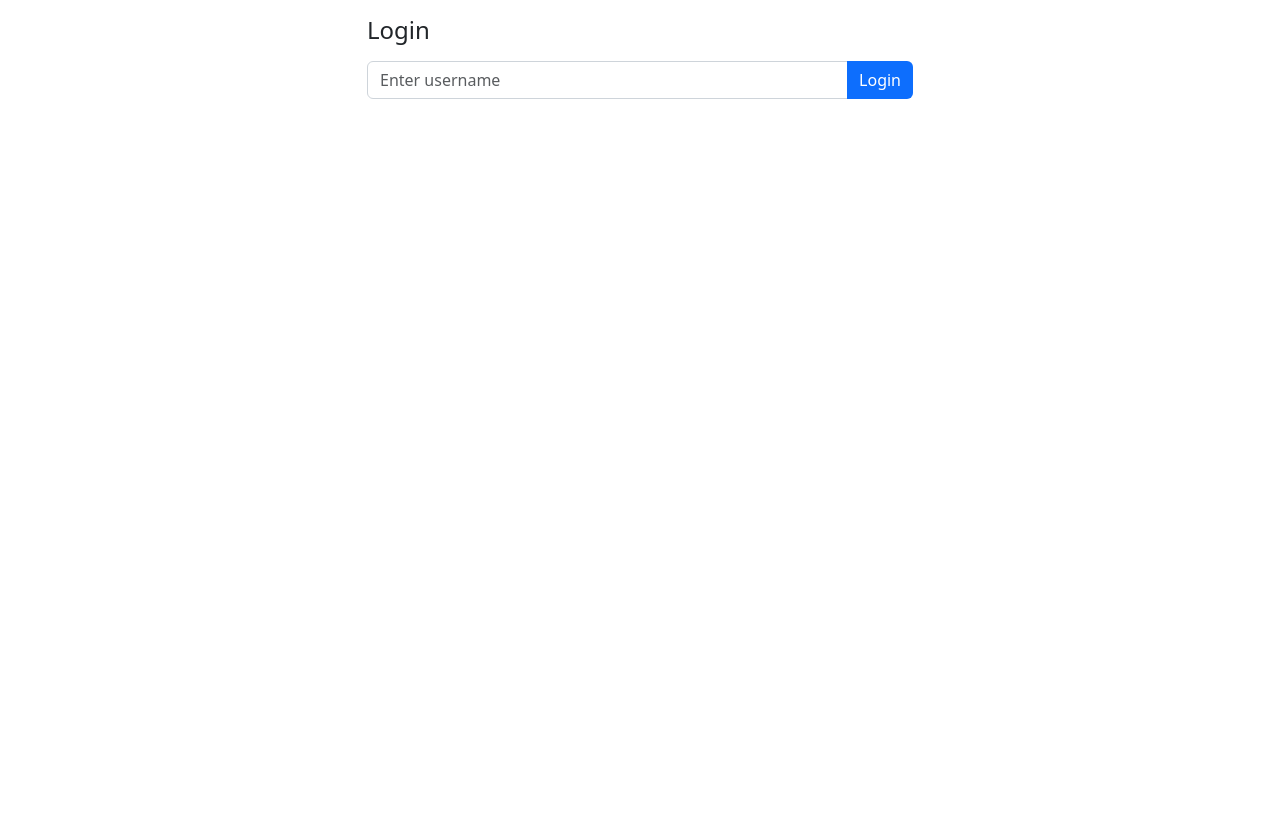
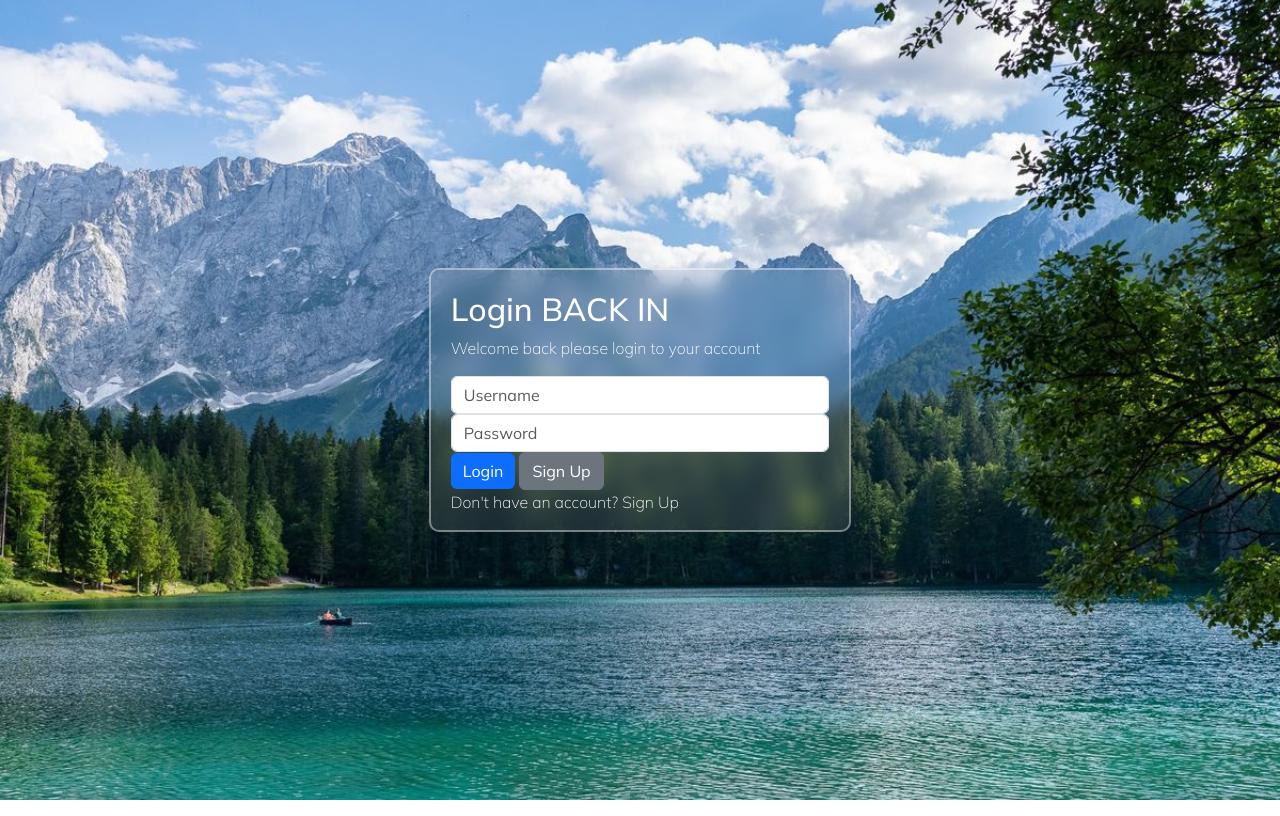
Before and after one commit to ktinoco358/CPTS_360-Chat_System, a website: page index.html in a window 1280 px wide. Drawn offline with nearby package versions, Linux system fonts and the light colour scheme; a web font is replaced by a local one.

Commit message:
Register option created for user

```diff
--- a/index.html
+++ b/index.html
@@ -9,11 +9,35 @@
 
 <!-- Your CSS -->
 <link rel="stylesheet" href="style.css">
+
+<!-- Font -->
+<link rel="preconnect" href="https://fonts.googleapis.com">
+<link rel="preconnect" href="https://fonts.gstatic.com" crossorigin>
+<link href="https://fonts.googleapis.com/css2?family=Mulish:ital,wght@0,200..1000;1,200..1000&family=Smooch+Sans:wght@100..900&display=swap" rel="stylesheet">
+
 </head>
 
 <body>
 
-<div id="loginSection" class="container mt-3">
+<div id="loginPage">
+    <div class="signInInfo">
+        <h2>Login BACK IN</h4>
+        <p>Welcome back please login to your account</p>
+
+        <div class="inputGroup">
+            <input type="text" class="form-control" id="usernameInput" placeholder="Username">
+            <input type="text" class="form-control" id="passwordInput" placeholder="Password">
+            <button class="btn btn-primary" id="loginBtn">Login</button>
+            <button class="btn btn-secondary" onclick="register()">Sign Up</button>
+        </div>
+
+        <div class="NewUserGroup">
+            <p>Don't have an account? Sign Up</p>
+        </div>
+    </div>
+</div>
+
+<!-- <div id="loginSection" class="container mt-3">
   <div class="row justify-content-center">
     <div class="col-6">
       <h4 class="mb-3">Login</h4>
@@ -23,7 +47,7 @@
       </div>
     </div>
   </div>
-</div>
+</div> -->
 
 <div id="chatSection" style="display: none;">
 
@@ -79,6 +103,7 @@
     </div>
 </div>
 </div>
+
 <!-- Your JS -->
 <script src="style.js"></script>
 
--- a/package.json
+++ b/package.json
@@ -7,6 +7,7 @@
     "start": "node server.js"
   },
   "dependencies": {
+    "bcrypt": "^6.0.0",
     "better-sqlite3": "^12.9.0",
     "sqlite3": "^6.0.1",
     "ws": "^8.18.0"
--- a/style.css
+++ b/style.css
@@ -2,6 +2,11 @@
 body {
     height: 100vh;
     overflow: hidden;
+    font-family: "Mulish", sans-serif;
+    font-optical-sizing: auto;
+    font-weight: 200;
+    font-style: normal;
+    color:white;
 }
 
 /* Sidebar */
@@ -15,12 +20,46 @@ body {
     cursor: pointer;
 }
 
+/* Sign In Page */
+#loginPage {
+    background-image: url("assets/img/frontPage-Background5.jpg");
+    background-repeat: no-repeat;
+    background-size: cover;
+    background-position: center;
+    background-attachment: fixed;
+
+    min-height: 100vh;
+    margin: 0;
+    display: flex;
+    justify-content: center;
+    align-items: center;
+}
+
+.signInInfo {
+    /* display: flex; */
+    background: rgba(255, 255, 255, 0.1);
+
+    width: 33vw;
+    height: 33vh;
+    border-radius: 10px;
+    border: 2px solid rgba(255, 255, 255, 0.4);
+    padding: 20px;
+    backdrop-filter: blur(10px);
+
+
+    flex-direction: column;
+    justify-content: center;
+    gap: 10px;
+
+
+}
+
 /* Chat Area */
 .chat-area {
     height: 100vh;
     display: flex;
     flex-direction: column;
-    background-color: #ffffff; /* clean white */
+    background-color: #ffffff;
 }
 
 .messages {
--- a/style.js
+++ b/style.js
@@ -22,7 +22,7 @@ function connectSocket() {
 
       case "login_success":
         currentUser = data.username;
-        document.getElementById("loginSection").style.display = "none";
+        document.getElementById("loginPage").style.display = "none";
         document.getElementById("chatSection").style.display = "block";
         document.getElementById("currentUserDisplay").innerText = "Welcome, " + currentUser;
 
@@ -32,6 +32,10 @@ function connectSocket() {
         socket.send(JSON.stringify({
           type: "global_history"
         }));
+        break;
+
+      case "login_success":
+        alert(data.message);
         break;
 
       case "active_users":
@@ -144,13 +148,29 @@ function connectSocket() {
 
 function login() {
   const username = document.getElementById("usernameInput").value.trim();
+  const password = document.getElementById("passwordInput").value.trim();
 
-  if (username === "") return;
+  if (!username || !password) return;
 
   socket.send(JSON.stringify({
     type: "login",
-    username: username
+    username: username,
+    password: password
   }));
+}
+
+function register() {
+  const username = document.getElementById("usernameInput").value.trim();
+  const password = document.getElementById("passwordInput").value.trim();
+
+  if (!username || !password) return;
+
+  socket.send(JSON.stringify({
+    type: "register",
+    username: username,
+    password: password
+  }));
+
 }
 
 function getUnreadBadge(chatName) {
```
Also changed, not shown: server.js (+72 -2 lines), assets/img/frontPage-Background3.jpg (added), assets/img/frontPage-Background4.jpg (added), assets/img/frontPage-Background5.jpg (added), assets/img/frontPage-background.png (added), assets/img/frontPage-background2.jpg (added), 2 other files.
